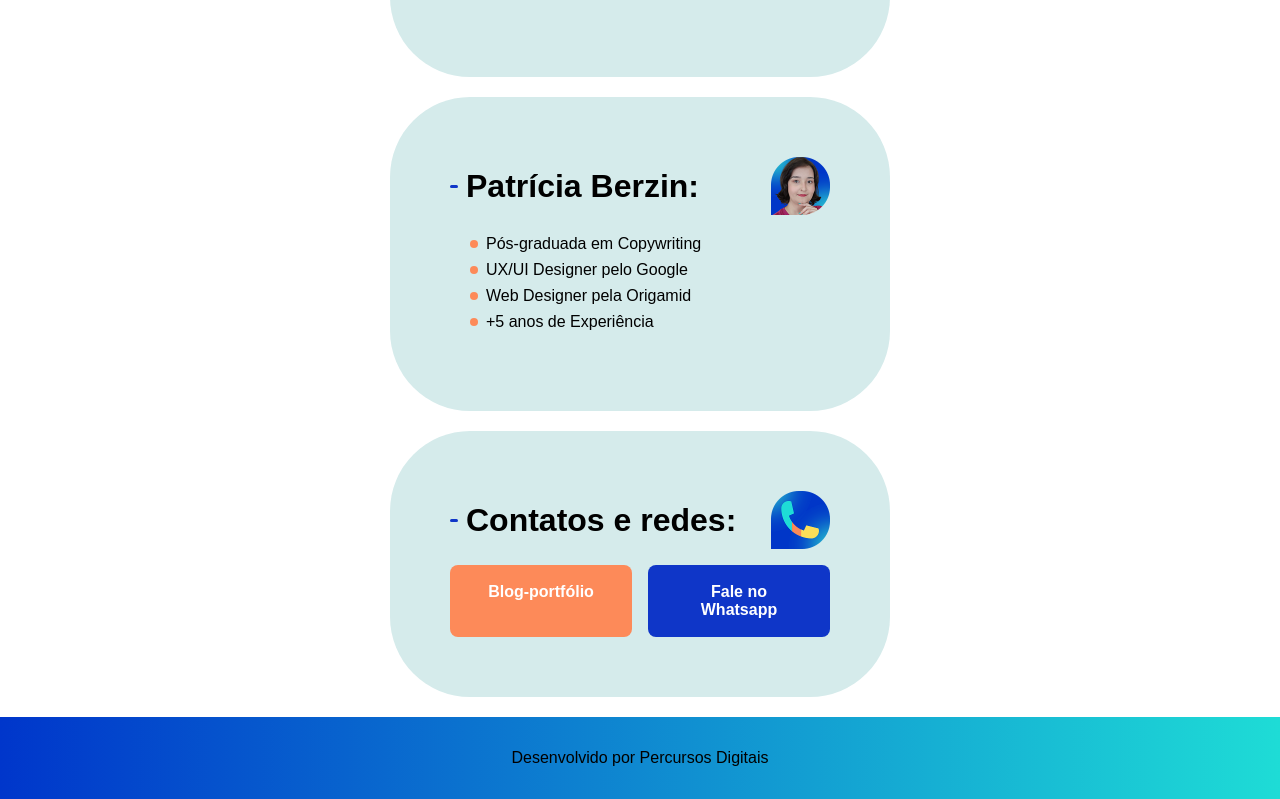
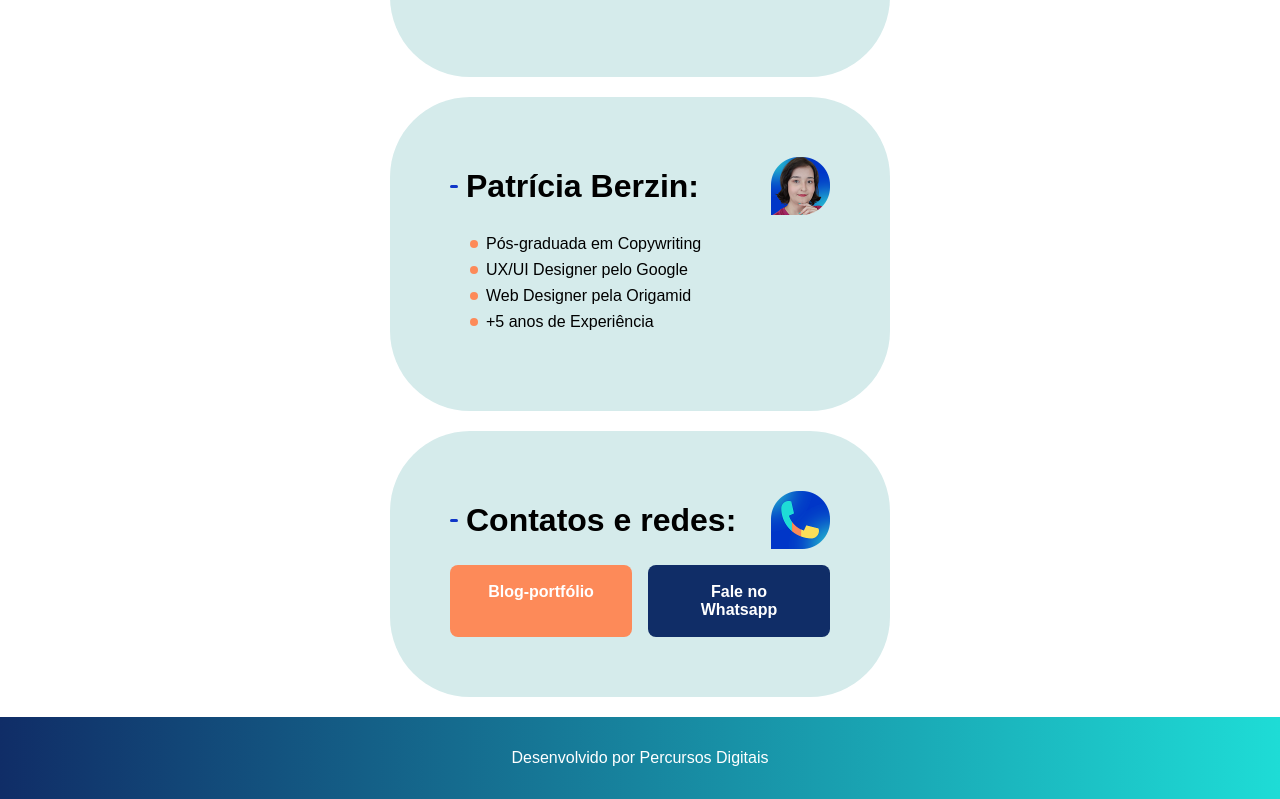
Before and after one commit to patiberzin/cartao-percursos, a plain HTML site: page index.html in a window 1280 px wide. Shown: the part 547-1346 px from the top of the page. Drawn offline with Linux system fonts and the light colour scheme.

Commit message:
alteracoes-cores

```diff
--- a/style.css
+++ b/style.css
@@ -8,7 +8,7 @@
 }
 
 .top-color {
-  background: linear-gradient(to right, #0036cb, #1edcd6);
+  background: linear-gradient(to right, #102d67, #1edcd6);
   padding: 32px;
 }
 
@@ -121,7 +121,7 @@
 }
 
 .btn-whats {
-  background-color: #0f36c8;
+  background-color: #102d67;
 }
 
 /* Efeito hover */
@@ -131,7 +131,8 @@
 }
 
 .footer {
-  background: linear-gradient(to right, #0036cb, #1edcd6);
+  background: linear-gradient(to right, #102d67, #1edcd6);
+  color: #fff;
   padding: 32px;
   display: flex;
   justify-content: center;
```
